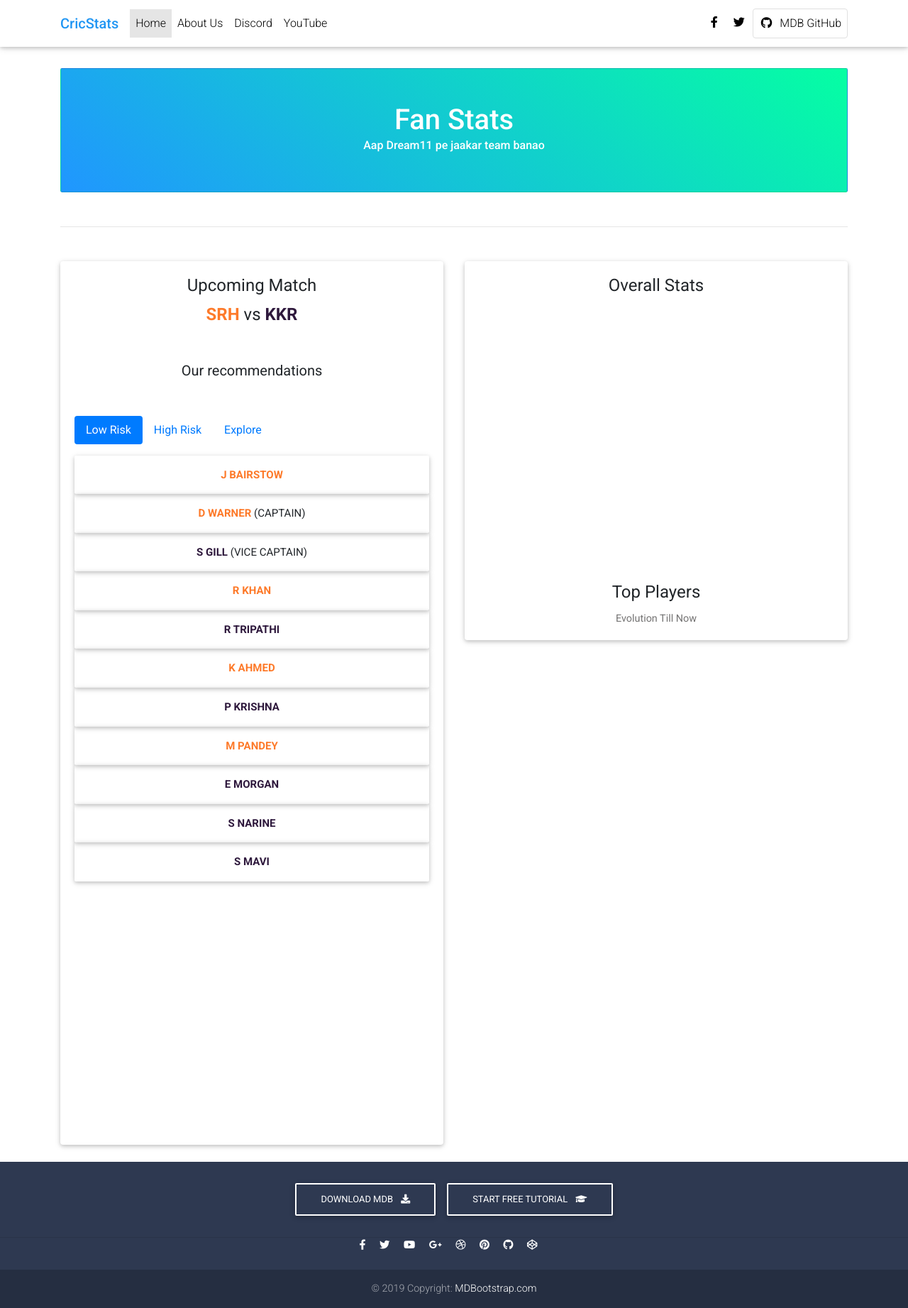
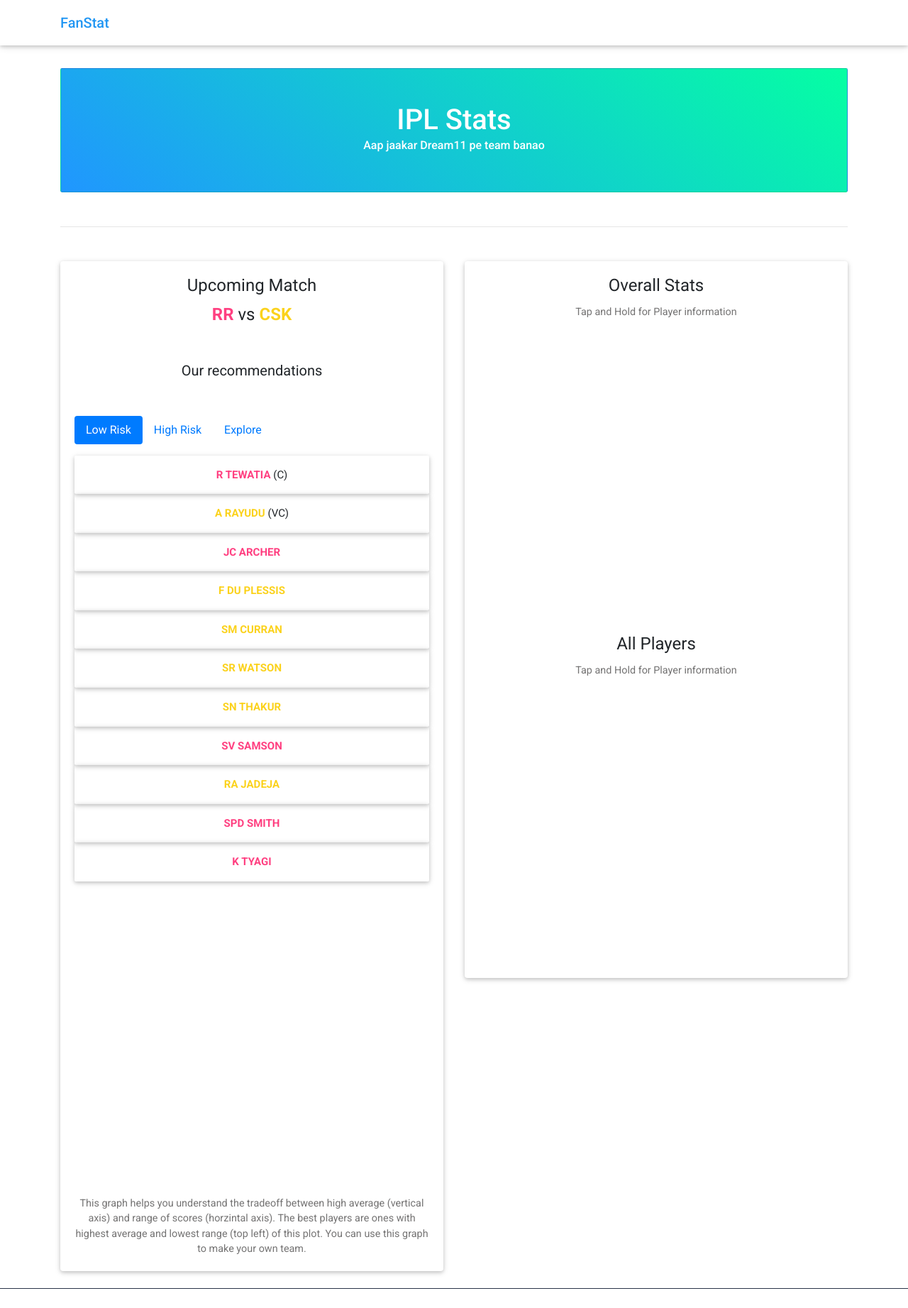
Before and after one commit to ach4l/fantasy_cric, a plain HTML site: page index.html in a window 1280 px wide. Shown: the whole page at 71% size. After the commit the page ends 1816 px from the top, so only its background shows below. Drawn offline with Linux system fonts and the light colour scheme; a script that the page names is missing.

Commit message:
going live soon

```diff
--- a/index.html
+++ b/index.html
@@ -5,7 +5,7 @@
     <meta charset="UTF-8">
     <meta name="viewport" content="width=device-width, initial-scale=1, shrink-to-fit=no">
     <meta http-equiv="x-ua-compatible" content="ie=edge">
-    <title>Material Design for Bootstrap</title>
+    <title>FanStat - One stop place for Cricket Fantasy Research</title>
     <!-- MDB icon -->
     <link rel="icon" href="img/mdb-favicon.ico" type="image/x-icon">
     <!-- Font Awesome -->
@@ -28,8 +28,8 @@
         <div class="container">
 
           <!-- Brand -->
-          <a class="navbar-brand waves-effect" href="https://mdbootstrap.com/docs/jquery/" target="_blank">
-            <strong class="blue-text">CricStats</strong>
+          <a class="navbar-brand waves-effect" href="https://fanstat.netlify.com" target="_blank">
+            <strong class="blue-text">FanStat</strong>
           </a>
 
           <!-- Collapse -->
@@ -41,41 +41,9 @@
           <div class="collapse navbar-collapse" id="navbarSupportedContent">
 
             <!-- Left -->
-            <ul class="navbar-nav mr-auto">
-              <li class="nav-item active">
-                <a class="nav-link waves-effect" href="#">Home
-                  <span class="sr-only">(current)</span>
-                </a>
-              </li>
-              <li class="nav-item">
-                <a class="nav-link waves-effect" href="https://mdbootstrap.com/docs/jquery/" target="_blank">About Us</a>
-              </li>
-              <li class="nav-item">
-                <a class="nav-link waves-effect" href="https://mdbootstrap.com/docs/jquery/getting-started/download/" target="_blank">Discord</a>
-              </li>
-              <li class="nav-item">
-                <a class="nav-link waves-effect" href="https://mdbootstrap.com/education/bootstrap/" target="_blank">YouTube</a>
-              </li>
-            </ul>
 
-            <!-- Right -->
-            <ul class="navbar-nav nav-flex-icons">
-              <li class="nav-item">
-                <a href="https://www.facebook.com/mdbootstrap" class="nav-link waves-effect" target="_blank">
-                  <i class="fab fa-facebook-f"></i>
-                </a>
-              </li>
-              <li class="nav-item">
-                <a href="https://twitter.com/MDBootstrap" class="nav-link waves-effect" target="_blank">
-                  <i class="fab fa-twitter"></i>
-                </a>
-              </li>
-              <li class="nav-item">
-                <a href="https://github.com/mdbootstrap/bootstrap-material-design" class="nav-link border border-light rounded waves-effect" target="_blank">
-                  <i class="fab fa-github mr-2"></i>MDB GitHub
-                </a>
-              </li>
-            </ul>
+
+
 
           </div>
 
@@ -97,10 +65,10 @@
           <div class="card_title-body text-white text-center ptitle-5 px-5 my-5">
 
             <h1 class="mb-4">
-              <strong>Fan Stats</strong>
+              <strong>IPL Stats</strong>
             </h1>
             <p>
-              <strong class="overflow-hidden  ">Aap Dream11 pe jaakar team banao</strong>
+              <strong class="overflow-hidden  ">Aap jaakar Dream11 pe team banao</strong>
             </p>
 
 
@@ -120,6 +88,8 @@
             <!--Grid column-->
             <div class="col-md-6 mb-4">
 
+
+
               <!--Card-->
               <div class="card">
 
@@ -127,7 +97,7 @@
                 <div class="card-body">
                   <!--Title-->
                   <h4 class="card-title">Upcoming Match</h4>
-                  <h4 class="card-title"><span class="srhText">SRH</span>&nbsp;vs&nbsp;<span class="kkrText">KKR</span></h4>
+                  <h4 class="card-title"><span class="rrText">RR</span>&nbsp;vs&nbsp;<span class="cskText">CSK</span></h4>
                   <!--Text-->
 
                 </div>
@@ -157,34 +127,38 @@
                 <div class="tab-content" id="pills-tabContent">
                   <div class="tab-pane fade show active" id="pills-home" role="tabpanel" aria-labelledby="pills-home-tab">
 
-                    <button type="button" class="btn btn-lg btn-block btn-srh" ><span class="srhText">J Bairstow </span> </button>
-                  <button type="button" class="btn btn-lg btn-block btn-srh"><span class="srhText">D Warner </span>(Captain)</button>
-                  <button type="button" class="btn btn-lg btn-block btn-srh" ><span class="kkrText">S Gill</span> (Vice Captain)</button>
-                  <button type="button" class="btn btn-lg btn-block btn-srh"><span class="srhText">R Khan</span></button>
-                  <button type="button" class="btn btn-lg btn-block btn-srh" ><span class="kkrText">R Tripathi</span> </button>
-                  <button type="button" class="btn btn-lg btn-block btn-srh"><span class="srhText">K Ahmed</span></button>
-                  <button type="button" class="btn btn-lg btn-block btn-srh" ><span class="kkrText">P Krishna</span> </button>
-                  <button type="button" class="btn btn-lg btn-block btn-srh"><span class="srhText">M Pandey</span></button>
-                  <button type="button" class="btn btn-lg btn-block btn-srh" ><span class="kkrText">E Morgan</span> </button>
-                  <button type="button" class="btn btn-lg btn-block btn-srh"><span class="kkrText">S Narine</span></button>
-                  <button type="button" class="btn btn-lg btn-block btn-srh" ><span class="kkrText">S Mavi</span> </button>
+
+                    <button type="button" class="btn btn-lg btn-block btn-srh"><span class="rrText">R Tewatia </span> (C)</button>
+                    <button type="button" class="btn btn-lg btn-block btn-srh" ><span class="cskText">A Rayudu  </span> (VC) </button>
+                    <button type="button" class="btn btn-lg btn-block btn-srh"><span class="rrText">JC Archer</span></button>
+                    <button type="button" class="btn btn-lg btn-block btn-srh" ><span class="cskText">F Du Plessis</span> </button>
+                    <button type="button" class="btn btn-lg btn-block btn-srh"><span class="cskText">SM Curran</span></button>
+                    <button type="button" class="btn btn-lg btn-block btn-srh"><span class="cskText">SR Watson</span></button>
+                    <button type="button" class="btn btn-lg btn-block btn-srh" ><span class="cskText">SN Thakur</span> </button>
+                    <button type="button" class="btn btn-lg btn-block btn-srh" ><span class="rrText">SV Samson</span> </button>
+                    <button type="button" class="btn btn-lg btn-block btn-srh"><span class="cskText">RA JAdeja</span></button>
+                    <button type="button" class="btn btn-lg btn-block btn-srh" ><span class="rrText">SPD SMith</span> </button>
+                    <button type="button" class="btn btn-lg btn-block btn-srh"><span class="rrText">K Tyagi</span></button>
+
 
 
                   </div>
                   <div class="tab-pane fade" id="pills-profile" role="tabpanel" aria-labelledby="pills-profile-tab">
-                    <button type="button" class="btn btn-lg btn-block btn-srh" ><span class="srhText">J Bairstow</span> (Captain)</button>
-                  <button type="button" class="btn btn-lg btn-block btn-srh"><span class="srhText">D Warner </span>(Vice Captain)</button>
-                  <button type="button" class="btn btn-lg btn-block btn-srh" ><span class="kkrText">S Gill  </span> </button>
-                  <button type="button" class="btn btn-lg btn-block btn-srh"><span class="srhText">R Khan</span></button>
-                  <button type="button" class="btn btn-lg btn-block btn-srh" ><span class="kkrText">R Tripathi</span> </button>
-                  <button type="button" class="btn btn-lg btn-block btn-srh"><span class="srhText">K Ahmed</span></button>
-                  <button type="button" class="btn btn-lg btn-block btn-srh" ><span class="kkrText">P Krishna</span> </button>
-                  <button type="button" class="btn btn-lg btn-block btn-srh"><span class="srhText">M Pandey</span></button>
-                  <button type="button" class="btn btn-lg btn-block btn-srh" ><span class="kkrText">E Morgan</span> </button>
-                  <button type="button" class="btn btn-lg btn-block btn-srh"><span class="kkrText">S Narine</span></button>
-                  <button type="button" class="btn btn-lg btn-block btn-srh" ><span class="kkrText">T Natarajan</span> </button>
+                    <button type="button" class="btn btn-lg btn-block btn-srh"><span class="rrText">R Tewatia </span> (C)</button>
+                    <button type="button" class="btn btn-lg btn-block btn-srh" ><span class="cskText">A Rayudu  </span> (VC) </button>
+                    <button type="button" class="btn btn-lg btn-block btn-srh"><span class="rrText">JC Archer</span></button>
+                    <button type="button" class="btn btn-lg btn-block btn-srh" ><span class="cskText">F Du Plessis</span> </button>
+                    <button type="button" class="btn btn-lg btn-block btn-srh"><span class="cskText">SM Curran</span></button>
+                    <button type="button" class="btn btn-lg btn-block btn-srh"><span class="cskText">SR Watson</span></button>
+                    <button type="button" class="btn btn-lg btn-block btn-srh" ><span class="cskText">SN Thakur</span> </button>
+                    <button type="button" class="btn btn-lg btn-block btn-srh" ><span class="rrText">SV Samson</span> </button>
+                    <button type="button" class="btn btn-lg btn-block btn-srh"><span class="cskText">MS Dhoni</span></button>
+                    <button type="button" class="btn btn-lg btn-block btn-srh" ><span class="rrText">SPD SMith</span> </button>
+                    <button type="button" class="btn btn-lg btn-block btn-srh"><span class="rrText">K Tyagi</span></button>
                   </div>
-                  <div class="tab-pane fade" id="pills-contact" role="tabpanel" aria-labelledby="pills-contact-tab"></div>
+                  <div class="tab-pane fade" id="pills-contact" role="tabpanel" aria-labelledby="pills-contact-tab">
+                    Average vs Consistency
+                  </div>
                 </div>
               </div>
 
@@ -192,6 +166,12 @@
                 <div class="view overlay">
                   <div class="embed-responsive embed-responsive-16by9 rounded-top">
                     <div class="flourish-embed flourish-scatter" data-src="visualisation/4044016" data-url="https://flo.uri.sh/visualisation/4044016/embed" aria-label=""><script src="https://public.flourish.studio/resources/embed.js"></script></div>                  </div>
+                  </div>
+
+
+                  <div class="card-body">
+                    <!--Title-->
+                    <p class="card-text">This graph helps you understand the tradeoff between high average (vertical axis) and range of scores (horzintal axis). The best players are ones with highest average and lowest range (top left) of this plot. You can use this graph to make your own team.</p>
                   </div>
 
 
@@ -212,6 +192,7 @@
                 <div class="card-body">
                   <!--Title-->
                   <h4 class="card-title">Overall Stats</h4>
+                  <p class="card-text">Tap and Hold for Player information </p>
 
 
 
@@ -225,11 +206,14 @@
                     <div class="flourish-embed flourish-bar-chart-race" data-src="visualisation/4051041" data-url="https://flo.uri.sh/visualisation/4051041/embed" aria-label=""><script src="https://public.flourish.studio/resources/embed.js"></script></div>
 
                   </div>
+                </div>
                 <div class="card-body">
                   <!--Title-->
-                <h4 class="card-title">Top Players</h4>
-                <p class="card-text"> Evolution Till Now</p>
+                  <h4 class="card-title">All Players</h4>
+                  <p class="card-text">Tap and Hold for Player information </p>
                 </div>
+                <div class="view overlay">
+                  <div class="embed-responsive embed-responsive-16by9 rounded-top">
               <div class="flourish-embed flourish-scatter" data-src="visualisation/4029144" data-url="https://flo.uri.sh/visualisation/4029144/embed" aria-label="" style="height: 100%!important;"><script src="https://public.flourish.studio/resources/embed.js"></script></div>                  </div>
 
 
@@ -298,62 +282,10 @@
     <!--Footer-->
     <footer class="page-footer text-center font-small mdb-color darken-2 mt-4 wow fadeIn">
 
-      <!--Call to action-->
-      <div class="pt-4">
-        <a class="btn btn-outline-white" href="https://mdbootstrap.com/docs/jquery/getting-started/download/" target="_blank" role="button">Download MDB
-          <i class="fas fa-download ml-2"></i>
-        </a>
-        <a class="btn btn-outline-white" href="https://mdbootstrap.com/education/bootstrap/" target="_blank" role="button">Start
-          free tutorial
-          <i class="fas fa-graduation-cap ml-2"></i>
-        </a>
-      </div>
       <!--/.Call to action-->
 
       <hr class="my-4">
 
-      <!-- Social icons -->
-      <div class="pb-4">
-        <a href="https://www.facebook.com/mdbootstrap" target="_blank">
-          <i class="fab fa-facebook-f mr-3"></i>
-        </a>
-
-        <a href="https://twitter.com/MDBootstrap" target="_blank">
-          <i class="fab fa-twitter mr-3"></i>
-        </a>
-
-        <a href="https://www.youtube.com/watch?v=7MUISDJ5ZZ4" target="_blank">
-          <i class="fab fa-youtube mr-3"></i>
-        </a>
-
-        <a href="https://plus.google.com/u/0/b/107863090883699620484" target="_blank">
-          <i class="fab fa-google-plus-g mr-3"></i>
-        </a>
-
-        <a href="https://dribbble.com/mdbootstrap" target="_blank">
-          <i class="fab fa-dribbble mr-3"></i>
-        </a>
-
-        <a href="https://pinterest.com/mdbootstrap" target="_blank">
-          <i class="fab fa-pinterest mr-3"></i>
-        </a>
-
-        <a href="https://github.com/mdbootstrap/bootstrap-material-design" target="_blank">
-          <i class="fab fa-github mr-3"></i>
-        </a>
-
-        <a href="http://codepen.io/mdbootstrap/" target="_blank">
-          <i class="fab fa-codepen mr-3"></i>
-        </a>
-      </div>
-      <!-- Social icons -->
-
-      <!--Copyright-->
-      <div class="footer-copyright py-3">
-        &#xA9; 2019 Copyright:
-        <a href="https://mdbootstrap.com/education/bootstrap/" target="_blank"> MDBootstrap.com </a>
-      </div>
-      <!--/.Copyright-->
 
     </footer>
     <!--/.Footer-->
```
Also changed, not shown: index_v1.html (renamed from index_latest_ugly.html, +27 -64 lines), css/bootstrap.css. Lines whose indentation alone changed are shown as unchanged.
